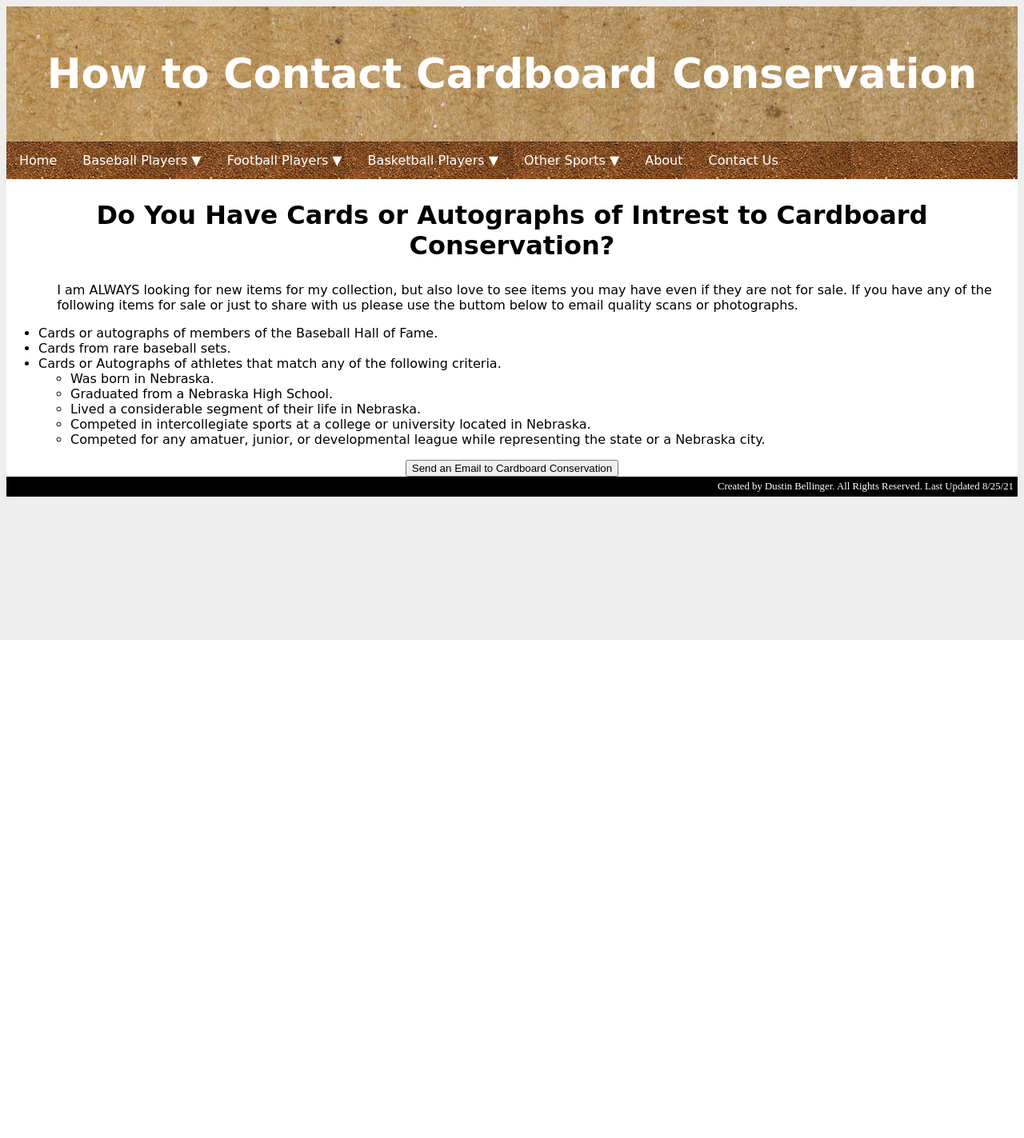
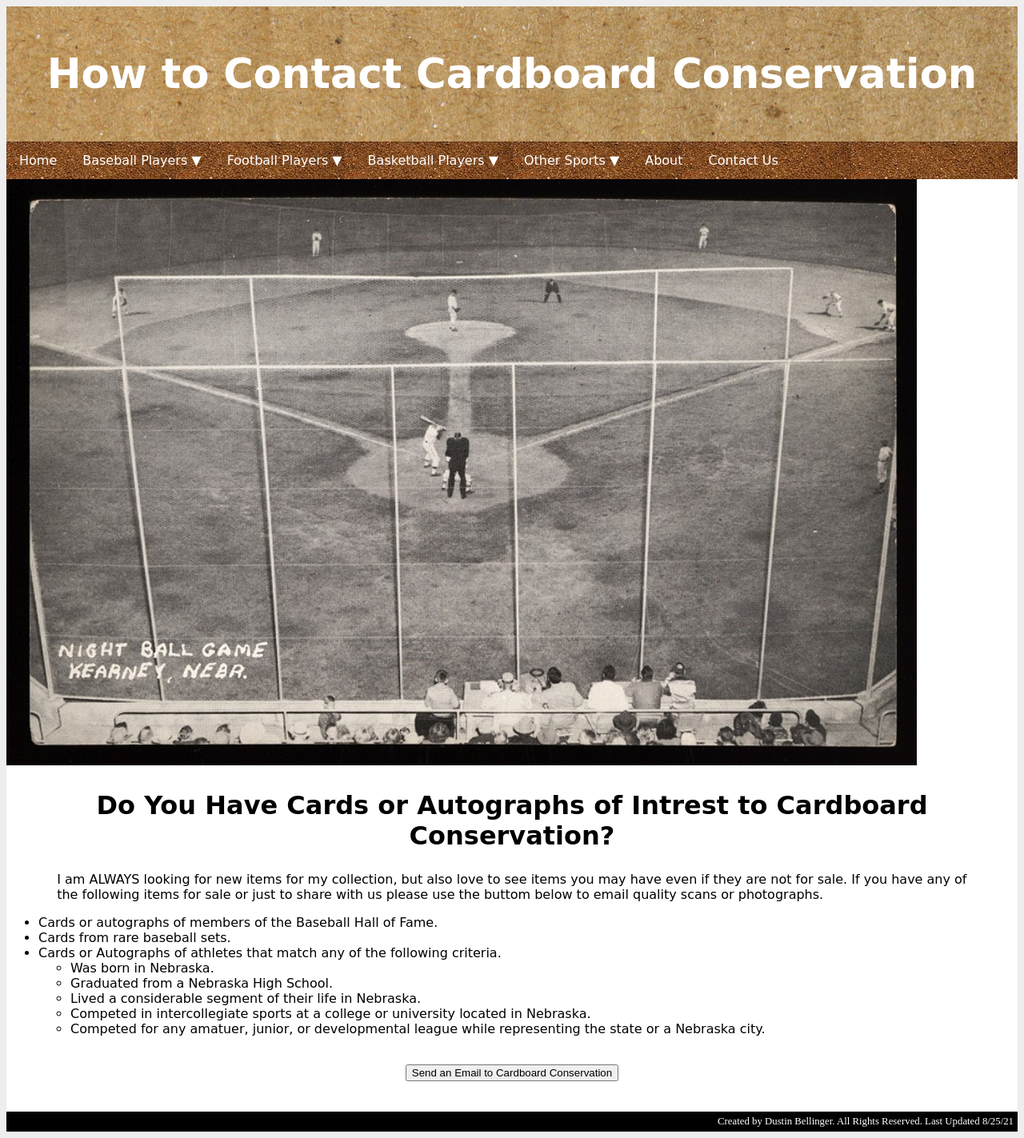
Before and after one commit to dbellinger78/dbellinger78.github.io, a PHP site: page /contact.html in a window 1280 px wide. Shown: the whole page at 80% size. Before the commit the page ends 800 px from the top, so only its background shows below. Run offline with PHP 8.4, Linux system fonts and the light colour scheme.

Commit message:
Attempting to get images to display. Changing folder name from _images to images

```diff
--- a/about.html
+++ b/about.html
@@ -62,7 +62,7 @@
 </div>
 
 <div id="main">
-	<img src="_images/contact/kearney-ball-game.JPG" alt="Vintage postcard depicting a night baseball game in Kearney, Nebraska">
+	<img class="hero-img" src="images/contact/kearney-ball-game.JPG" alt="Vintage postcard depicting a night baseball game in Kearney, Nebraska">
 
 	<p>As a sports fan and avid card collector for over 30 years I have amassed a sizeable collection of sports cards and autographs.  I have developed this site to share my collection and promote the success of those that have connections to my home state. In addition to this websiteI  have a YouTube channel where I share my love of card collecting with others interested in the hobby.</p>
 
--- a/contact.html
+++ b/contact.html
@@ -62,6 +62,8 @@
 </div>
 
 <div id="main">
+	<img class="hero-img" src="images/contact/kearney-ball-game.JPG" alt="Vintage postcard depicting a night baseball game in Kearney, Nebraska">
+
 <h2>Do You Have Cards or Autographs of Intrest to Cardboard Conservation?</h2>
 	<p>I am ALWAYS looking for new items for my collection, but also love to see items you may have even if they are not for sale. If you have any of the following items for sale or just to share with us please use the buttom below to email quality scans or photographs.</p>
 
@@ -79,9 +81,12 @@
 	</ul>
 
 	<div style="width: 100%" align="center">
+		<br>
 		<button href="mailto: dustin.bellinger@mail.com">Send an Email to Cardboard Conservation</button>
+		<br>
 	</div>
 
+	<div><br>&nbsp;<br></div>
 
 </div>
 <div id="footer">
--- a/index.html
+++ b/index.html
@@ -63,7 +63,7 @@
 
 <div id="main">
 <h2>The Site Dedicated to the Personal Collection of Dustin Bellinger</h2>
-<img src="_images/site-resources/hero-img.jpg" width="75%" alt="1954 Topps All-Star Subset">
+<img class="hero-img" src="images/site-resources/hero-img.JPG" alt="1954 Topps All-Star Subset" style="align-content: center">
 </div>
 <div id="footer">
 Created by Dustin Bellinger. All Rights Reserved.  Last Updated 8/25/21
--- a/style.css
+++ b/style.css
@@ -17,7 +17,7 @@ align: center;
 }
 
 #header{
-background-image: url("_images/site-resources/cardboard-texture.JPG");
+background-image: url("images/site-resources/cardboard-texture.JPG");
 color: white;
 text-align: center;
 width: 100%;
@@ -40,7 +40,12 @@ font-size: 2.5vw;
 
 #main p {
 	padding-left: 5%;
-	padding-right: 5;
+	padding-right: 5%;
+}
+
+#main ul ol {
+	padding-right: 8%;
+	padding-left: 8%;
 }
 
 #footer{
@@ -53,9 +58,14 @@ font-family: san-serief;
 clear: both;
 }
 
+.hero-img {
+	width: 90%;
+	align-content: center;
+}
+
 .navbar {
   overflow: hidden;
-  background-image: url("_images/site-resources/nav-menu.JPG");
+  background-image: url("images/site-resources/nav-menu.JPG");
 }
 
 .navbar a {
```
Also changed, not shown: images/contact/kearney-ball-game.jpg (renamed from _images/contact/kearney-ball-game.jpg), images/site-resources/cardboard-texture.jpg (renamed from _images/site-resources/cardboard-texture.jpg), images/site-resources/hero-img.jpg (renamed from _images/site-resources/hero-img.jpg), images/site-resources/nav-menu.jpg (renamed from _images/site-resources/nav-menu.jpg).
